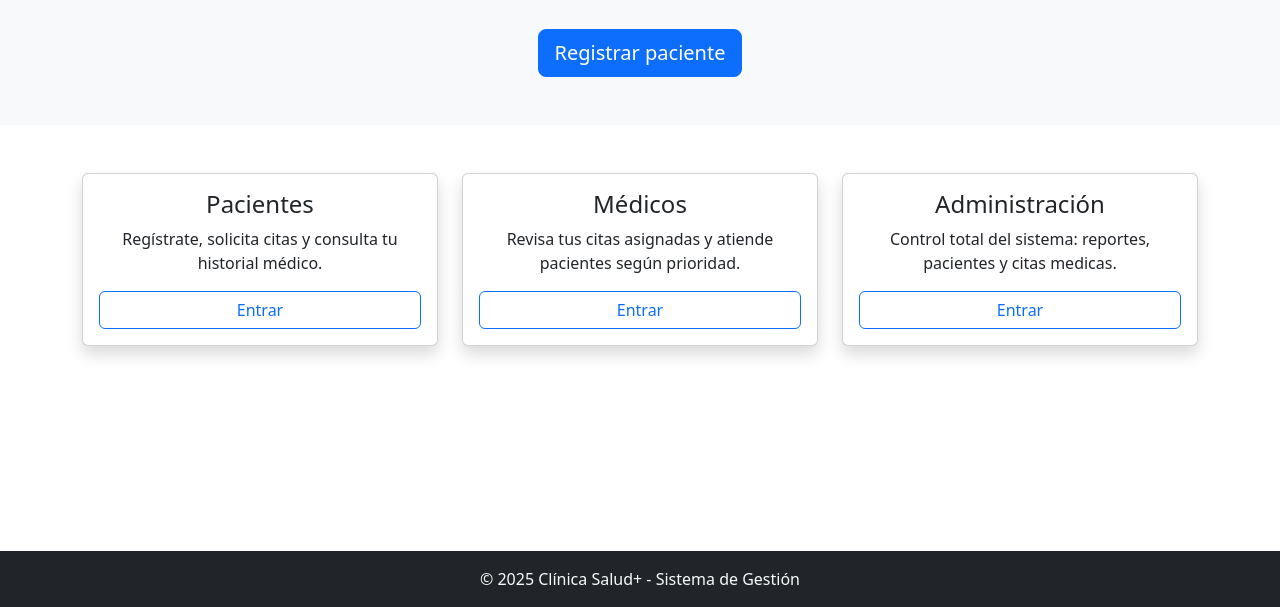
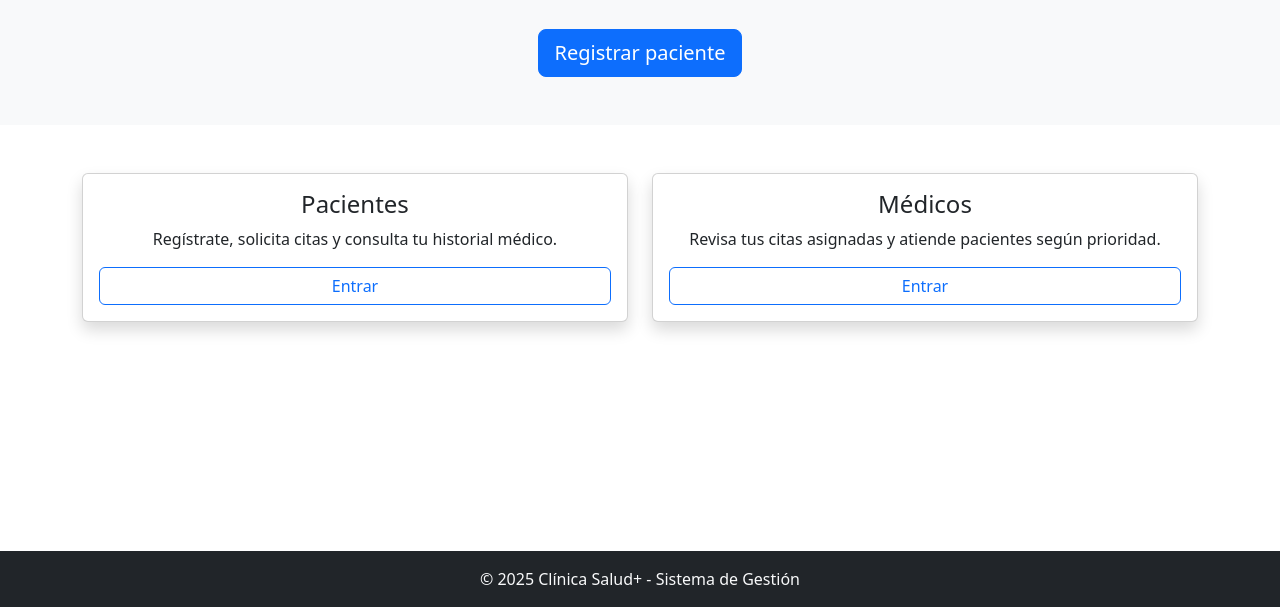
Before and after one commit to AlVargasL/Clinica, a plain HTML site: page index.html in a window 1280 px wide. Shown: the part 193-800 px from the top of the page. Drawn offline with nearby package versions, Linux system fonts and the light colour scheme.

Commit message:
Se quita administrador del dashboard

```diff
--- a/index.html
+++ b/index.html
@@ -37,7 +37,7 @@
 
   <div class="row text-center">
 
-    <div class="col-md-4">
+    <div class="col-md-6">
       <div class="card p-3 shadow">
         <h4>Pacientes</h4>
         <p>Regístrate, solicita citas y consulta tu historial médico.</p>
@@ -45,19 +45,11 @@
       </div>
     </div>
 
-    <div class="col-md-4">
+    <div class="col-md-6">
       <div class="card p-3 shadow">
         <h4>Médicos</h4>
         <p>Revisa tus citas asignadas y atiende pacientes según prioridad.</p>
         <a href="login_medico.html" class="btn btn-outline-primary">Entrar</a>
-      </div>
-    </div>
-
-    <div class="col-md-4">
-      <div class="card p-3 shadow">
-        <h4>Administración</h4>
-        <p>Control total del sistema: reportes, pacientes y citas medicas.</p>
-        <a href="admin.html" class="btn btn-outline-primary">Entrar</a>
       </div>
     </div>
 
```
Also changed, not shown: 17 other files.
